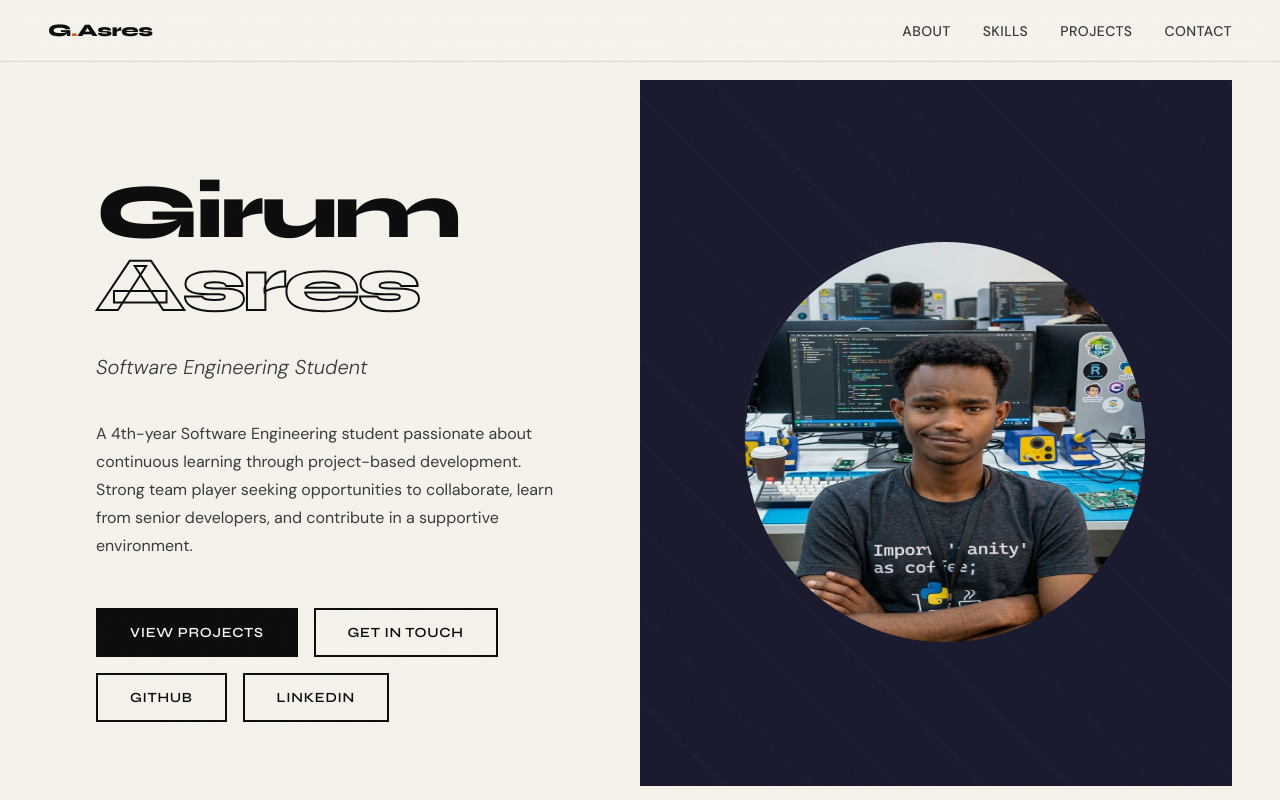
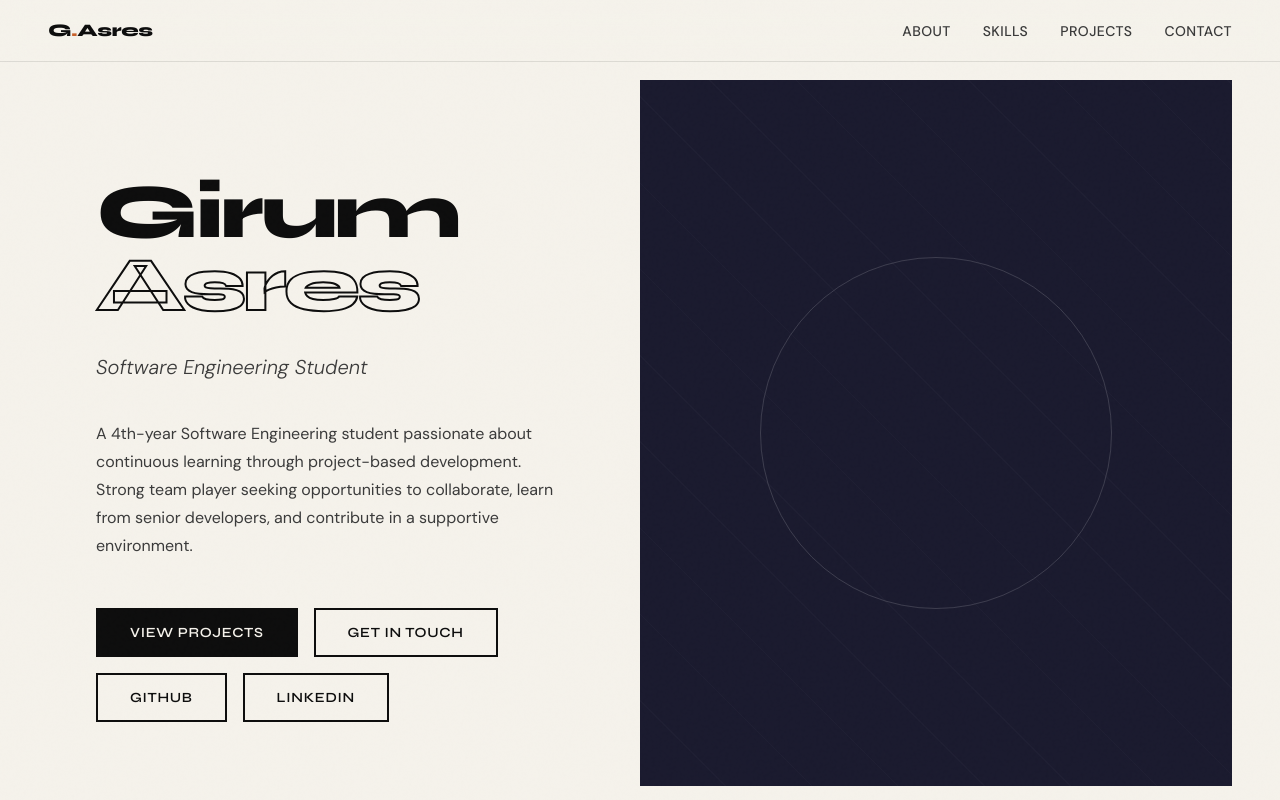
Before and after one commit to GIRUMASRES1234/information, a plain HTML site: page index.html in a window 1280 px wide. Shown: the top 800 px of the page. Drawn offline with Linux system fonts and the light colour scheme.

Commit message:
Update index.html

```diff
--- a/index.html
+++ b/index.html
@@ -853,7 +853,7 @@
 
             <div class="hero-avatar-wrap">
                 <div class="hero-avatar-ring"></div>
-                <div class="hero-avatar-ring-2"><img style="width: 400px;height: 400px;border-radius: 200px;" src="logo.jpg" alt="logo"></div>
+
 
             </div>
         </div>
```
